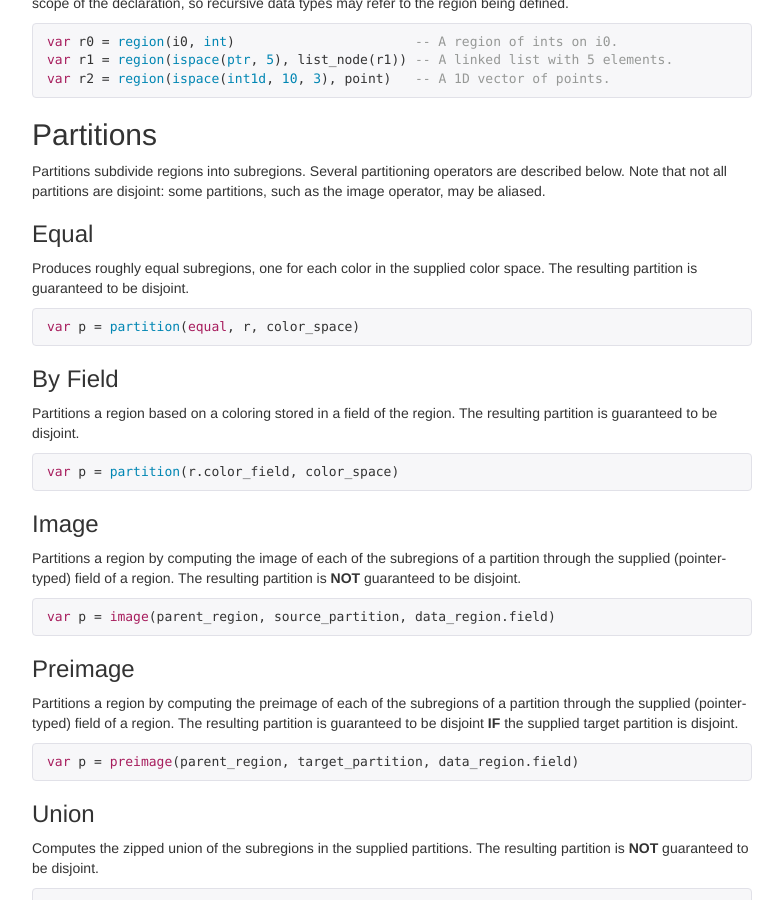
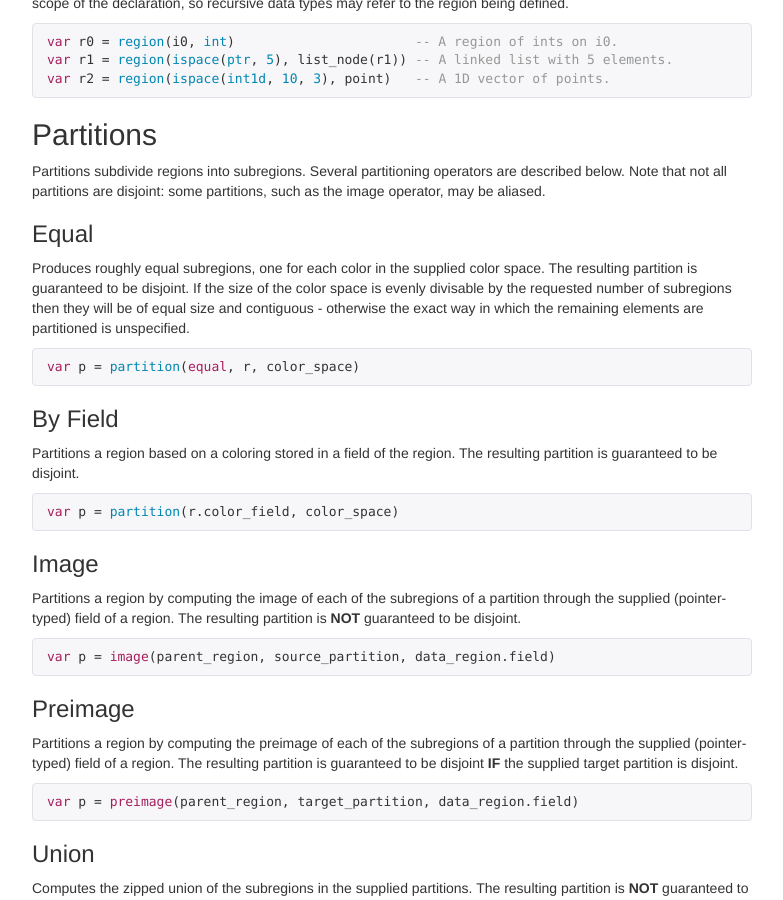
Before and after one commit to StanfordLegion/regent-lang.org, a Jekyll site: the page built from reference.md, in a window 1280 px wide and 900 px high, scrolled down 4875 px. Shown: the whole window, without its empty margins (248-1031 px from the left). Built offline with Jekyll 4.4.1, drawn with Linux system fonts in a browser that asks for light colours; nearby versions of some CDN libraries.

Commit message:
Update reference.md

```diff
--- a/reference.md
+++ b/reference.md
@@ -318,7 +318,10 @@ disjoint: some partitions, such as the image operator, may be aliased.
 ### Equal
 
 Produces roughly equal subregions, one for each color in the supplied
-color space. The resulting partition is guaranteed to be disjoint.
+color space. The resulting partition is guaranteed to be disjoint. If
+the size of the color space is evenly divisable by the requested number
+of subregions then they will be of equal size and contiguous - otherwise
+the exact way in which the remaining elements are partitioned is unspecified.
 
 {% highlight regent %}
 var p = partition(equal, r, color_space)
```
